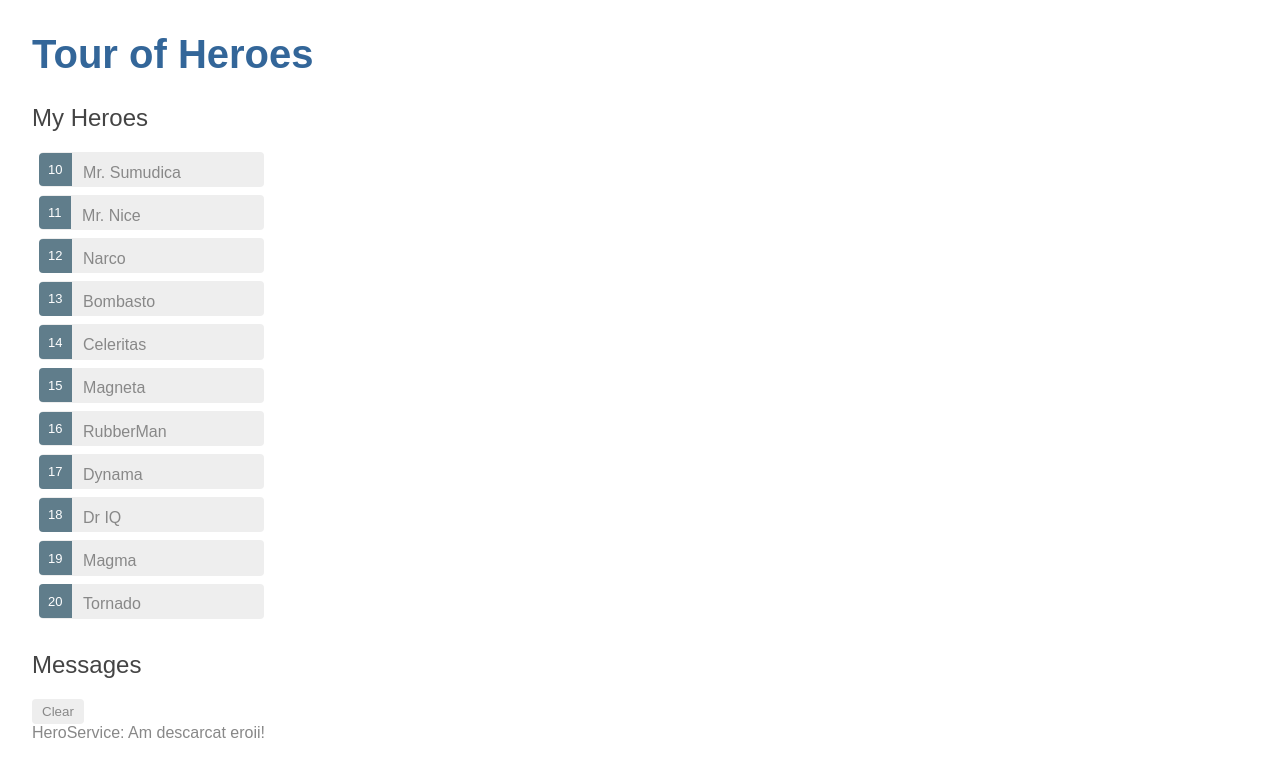
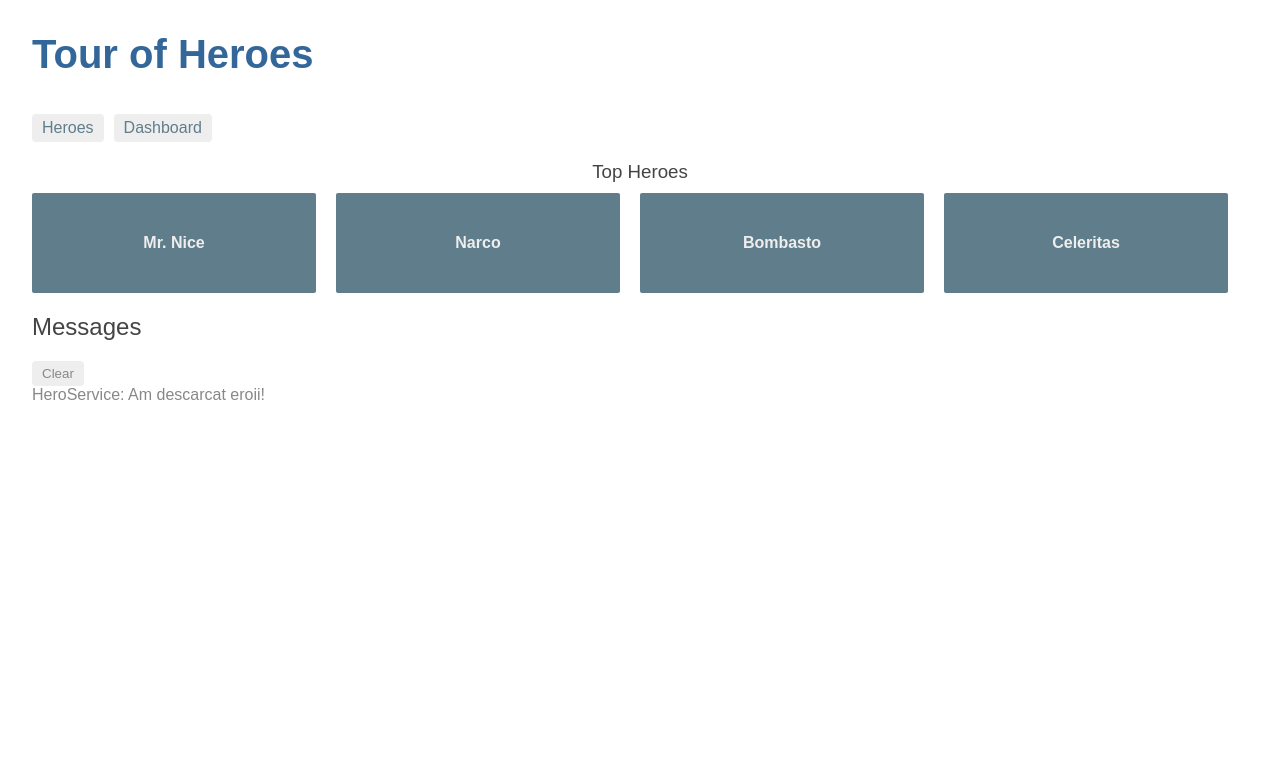
Before and after one commit to mihneavlad/angular-toh-tut, an Angular app: page /dashboard in a window 1280 px wide. Shown: the top 776 px of the page. Built offline with nearby package versions, Linux system fonts and the light colour scheme.

Commit message:
Added routes

```diff
--- a/src/app/app.component.html
+++ b/src/app/app.component.html
@@ -1,3 +1,7 @@
 <h1>{{title}}</h1>
-<app-heroes></app-heroes>
+<nav>
+  <a routerLink="/heroes">Heroes</a>
+  <a routerLink="/dashboard">Dashboard</a>
+</nav>
+<router-outlet></router-outlet>
 <app-messages></app-messages>
--- a/src/app/app.module.ts
+++ b/src/app/app.module.ts
@@ -6,10 +6,12 @@ import { HeroesComponent } from "./heroes/heroes.component";
 import { FormsModule } from "@angular/forms";
 import { HeroDetailComponent } from './hero-detail/hero-detail.component';
 import { MessagesComponent } from './messages/messages.component';
+import { AppRoutingModule } from './app-routing.module';
+import { DashboardComponent } from './dashboard/dashboard.component';
 
 @NgModule({
-  declarations: [AppComponent, HeroesComponent, HeroDetailComponent, MessagesComponent],
-  imports: [BrowserModule, FormsModule],
+  declarations: [AppComponent, HeroesComponent, HeroDetailComponent, MessagesComponent, DashboardComponent],
+  imports: [BrowserModule, FormsModule, AppRoutingModule],
   providers: [],
   bootstrap: [AppComponent]
 })
--- /dev/null
+++ b/src/app/dashboard/dashboard.component.css
@@ -0,0 +1,66 @@
+/* DashboardComponent's private CSS styles */
+[class*="col-"] {
+  float: left;
+  padding-right: 20px;
+  padding-bottom: 20px;
+}
+[class*="col-"]:last-of-type {
+  padding-right: 0;
+}
+a {
+  text-decoration: none;
+}
+*,
+*:after,
+*:before {
+  -webkit-box-sizing: border-box;
+  -moz-box-sizing: border-box;
+  box-sizing: border-box;
+}
+h3 {
+  text-align: center;
+  margin-bottom: 0;
+}
+h4 {
+  position: relative;
+}
+.grid {
+  margin: 0;
+}
+.col-1-4 {
+  width: 25%;
+}
+.module {
+  padding: 20px;
+  text-align: center;
+  color: #eee;
+  max-height: 120px;
+  min-width: 120px;
+  background-color: #607d8b;
+  border-radius: 2px;
+}
+.module:hover {
+  background-color: #eee;
+  cursor: pointer;
+  color: #607d8b;
+}
+.grid-pad {
+  padding: 10px 0;
+}
+.grid-pad > [class*="col-"]:last-of-type {
+  padding-right: 20px;
+}
+@media (max-width: 600px) {
+  .module {
+    font-size: 10px;
+    max-height: 75px;
+  }
+}
+@media (max-width: 1024px) {
+  .grid {
+    margin: 0;
+  }
+  .module {
+    min-width: 60px;
+  }
+}
--- /dev/null
+++ b/src/app/dashboard/dashboard.component.html
@@ -0,0 +1,8 @@
+<h3>Top Heroes</h3>
+<div class="grid grid-pad">
+  <a *ngFor="let hero of heroes" class="col-1-4">
+    <div class="module hero">
+      <h4>{{hero.name}}</h4>
+    </div>
+  </a>
+</div>
--- /dev/null
+++ b/src/app/dashboard/dashboard.component.ts
@@ -0,0 +1,24 @@
+import { Component, OnInit } from "@angular/core";
+import { Hero } from "../hero";
+import { HeroService } from "../hero.service";
+
+@Component({
+  selector: "app-dashboard",
+  templateUrl: "./dashboard.component.html",
+  styleUrls: ["./dashboard.component.css"]
+})
+export class DashboardComponent implements OnInit {
+  heroes: Hero[] = [];
+
+  constructor(private heroService: HeroService) {}
+
+  ngOnInit() {
+    this.getHeroes();
+  }
+
+  getHeroes(): void {
+    this.heroService
+      .getHeroes()
+      .subscribe(heroes => (this.heroes = heroes.slice(1, 5)));
+  }
+}
--- a/src/app/heroes/heroes.component.html
+++ b/src/app/heroes/heroes.component.html
@@ -6,4 +6,4 @@
   </li>
 </ul>
 
-<app-hero-detail [hero]="selectedHero"></app-hero-detail>
+<!-- <app-hero-detail [hero]="selectedHero"></app-hero-detail> -->
```
Also changed, not shown: src/app/app-routing.module.ts (added, +22 -0 lines), 1 other file (tests, documents, lock files or other folders).
